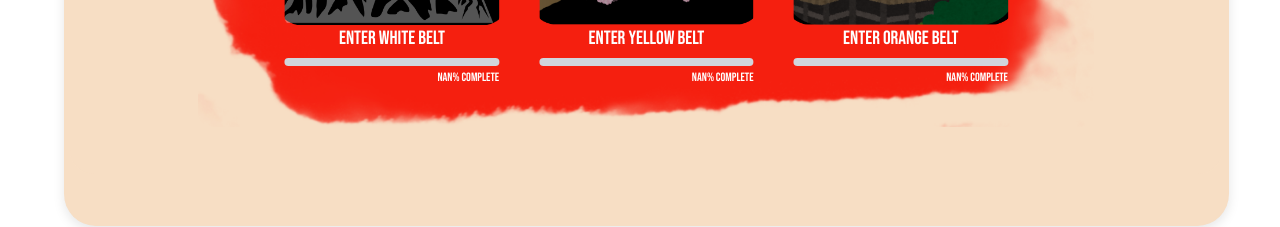
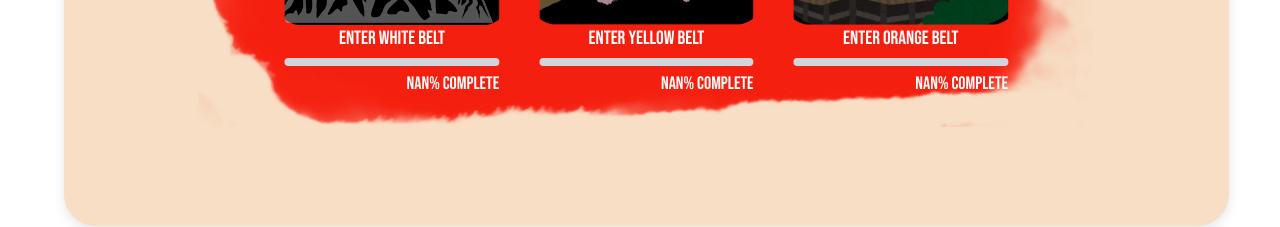
Before and after one commit to CrystalBow/group1_KarateSite, a React (Vite) app in the folder frontend/: page /curriculum in a window 1280 px wide. Shown: the part 558-785 px from the top of the page. Built offline with nearby package versions, Linux system fonts and the light colour scheme; sample sign-in values are in the browser's storage.

Commit message:
Update CurriculumPage.tsx

```diff
--- a/frontend/src/pages/CurriculumPage.tsx
+++ b/frontend/src/pages/CurriculumPage.tsx
@@ -46,7 +46,7 @@ const CurriculumPage = () => {
                       className="h-full bg-blue-400 rounded-full"
                       style={{ width: `${progress.white}%` }}
                     ></div>
-                    <p className="text-xs text-white text-right mt-1">{progress.white}% Complete</p>
+                    <p className="text-lg text-white text-right mt-1">{progress.white}% Complete</p>
                   </div>
                 </a>
               </button>
@@ -60,7 +60,7 @@ const CurriculumPage = () => {
                       className="h-full bg-yellow-400 rounded-full"
                       style={{ width: `${progress.yellow}%` }}
                     ></div>
-                    <p className="text-xs text-white text-right mt-1">{progress.yellow}% Complete</p>
+                    <p className="text-lg text-white text-right mt-1">{progress.yellow}% Complete</p>
                   </div>
                 </a>
               </button>
@@ -74,7 +74,7 @@ const CurriculumPage = () => {
                       className="h-full bg-orange-400 rounded-full"
                       style={{ width: `${progress.orange}%` }}
                     ></div>
-                    <p className="text-xs text-white text-right mt-1">{progress.orange}% Complete</p>
+                    <p className="text-lg text-white text-right mt-1">{progress.orange}% Complete</p>
                   </div>
                 </a>
               </button>
```
